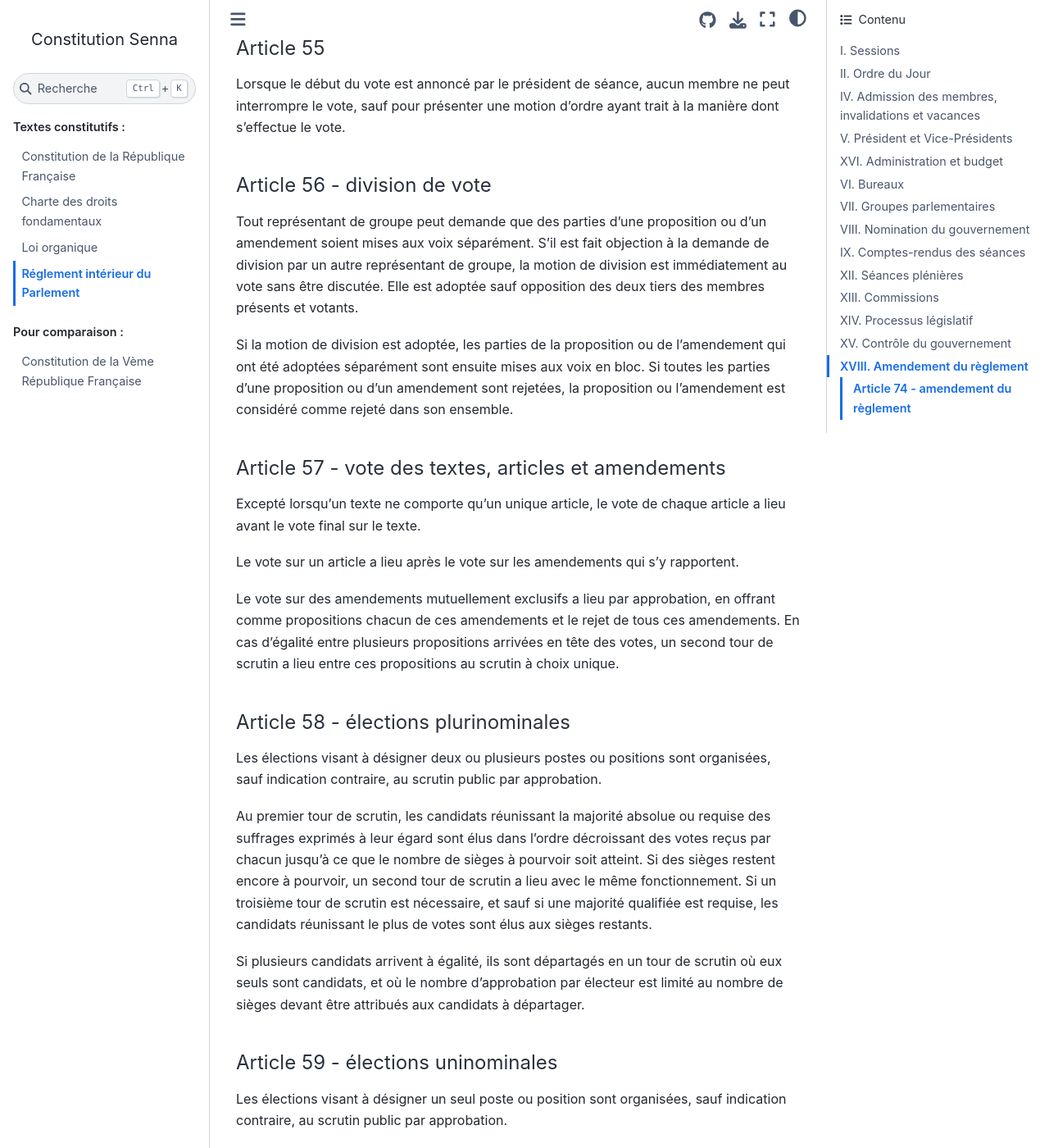
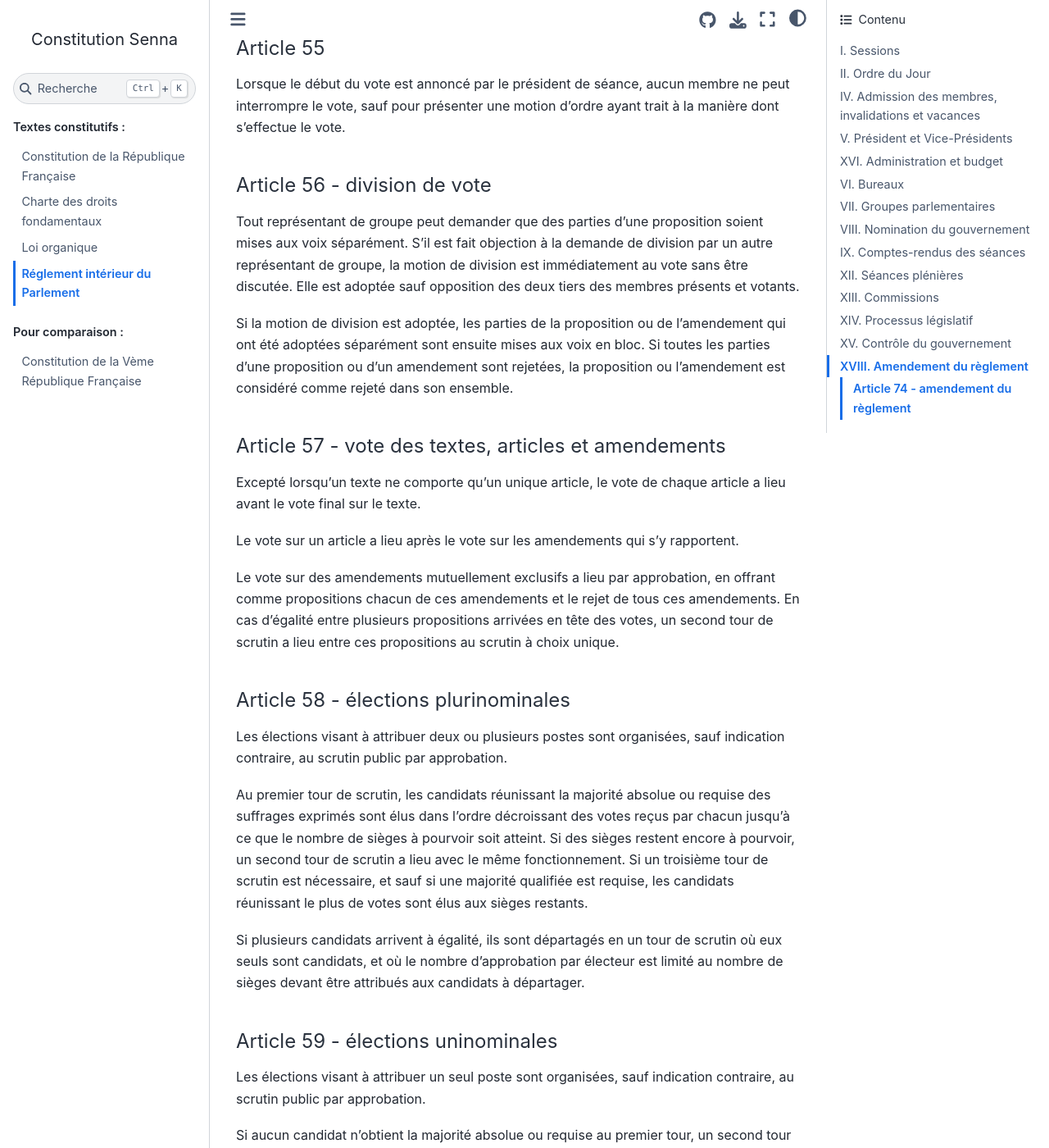
Before and after one commit to Gouvernathor/senna, a Sphinx documentation site: the page built from source/reglement_interieur.rst, in a window 1280 px wide and 1400 px high, scrolled down 19674 px. Shown: the whole window at 82% size. Built offline with Sphinx 7.4.7 and the Sphinx Book theme 1.1.4, drawn with Linux system fonts in a browser that asks for light colours; some of the changed text lies outside the part shown.

Commit message:
typos et détails

```diff
--- a/source/constitution.rst
+++ b/source/constitution.rst
@@ -398,7 +398,7 @@
 
 .. article:: contrôle de la nomination du gouvernement
 
-Le Conseil Constitutionnel veille au respect des modalités de :artref:`nomination du gouvernement`. Il statue sur la nomination du gouvernement, en cas de désaccord entre le président du Sénat et le président de l'Assemblée Nationale ou en cas de contestation.
+Le Conseil constitutionnel veille au respect des modalités de :artref:`nomination du gouvernement`. Il statue sur la nomination du gouvernement, en cas de désaccord entre le président du Sénat et le président de l'Assemblée Nationale ou en cas de contestation.
 
 Il veille également à la régularité des motions de censure.
 
--- a/source/reglement_interieur.rst
+++ b/source/reglement_interieur.rst
@@ -557,7 +557,7 @@
 
 .. article:: division de vote
 
-Tout représentant de groupe peut demande que des parties d'une proposition ou d'un amendement soient mises aux voix séparément. S'il est fait objection à la demande de division par un autre représentant de groupe, la motion de division est immédiatement au vote sans être discutée. Elle est adoptée sauf opposition des deux tiers des membres présents et votants.
+Tout représentant de groupe peut demander que des parties d'une proposition soient mises aux voix séparément. S'il est fait objection à la demande de division par un autre représentant de groupe, la motion de division est immédiatement au vote sans être discutée. Elle est adoptée sauf opposition des deux tiers des membres présents et votants.
 
 Si la motion de division est adoptée, les parties de la proposition ou de l'amendement qui ont été adoptées séparément sont ensuite mises aux voix en bloc. Si toutes les parties d'une proposition ou d'un amendement sont rejetées, la proposition ou l'amendement est considéré comme rejeté dans son ensemble.
 
@@ -571,15 +571,15 @@
 
 .. article:: élections plurinominales
 
-Les élections visant à désigner deux ou plusieurs postes ou positions sont organisées, sauf indication contraire, au scrutin public par approbation.
+Les élections visant à attribuer deux ou plusieurs postes sont organisées, sauf indication contraire, au scrutin public par approbation.
 
-Au premier tour de scrutin, les candidats réunissant la majorité absolue ou requise des suffrages exprimés à leur égard sont élus dans l'ordre décroissant des votes reçus par chacun jusqu'à ce que le nombre de sièges à pourvoir soit atteint. Si des sièges restent encore à pourvoir, un second tour de scrutin a lieu avec le même fonctionnement. Si un troisième tour de scrutin est nécessaire, et sauf si une majorité qualifiée est requise, les candidats réunissant le plus de votes sont élus aux sièges restants.
+Au premier tour de scrutin, les candidats réunissant la majorité absolue ou requise des suffrages exprimés sont élus dans l'ordre décroissant des votes reçus par chacun jusqu'à ce que le nombre de sièges à pourvoir soit atteint. Si des sièges restent encore à pourvoir, un second tour de scrutin a lieu avec le même fonctionnement. Si un troisième tour de scrutin est nécessaire, et sauf si une majorité qualifiée est requise, les candidats réunissant le plus de votes sont élus aux sièges restants.
 
 Si plusieurs candidats arrivent à égalité, ils sont départagés en un tour de scrutin où eux seuls sont candidats, et où le nombre d'approbation par électeur est limité au nombre de sièges devant être attribués aux candidats à départager.
 
 .. article:: élections uninominales
 
-Les élections visant à désigner un seul poste ou position sont organisées, sauf indication contraire, au scrutin public par approbation.
+Les élections visant à attribuer un seul poste sont organisées, sauf indication contraire, au scrutin public par approbation.
 
 Si aucun candidat n'obtient la majorité absolue ou requise au premier tour, un second tour de scrutin a lieu avec le même fonctionnement. Si un troisième tour de scrutin est nécessaire, et sauf si une majorité qualifiée est requise, le candidat réunissant le plus de votes est élu.
 
```
Also changed, not shown: other parts of source/constitution.rst (+1 -1 lines), other parts of source/reglement_interieur.rst (+4 -4 lines).
